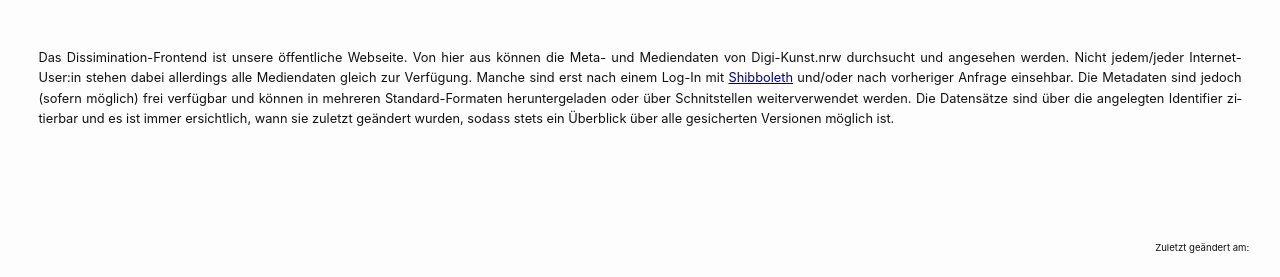
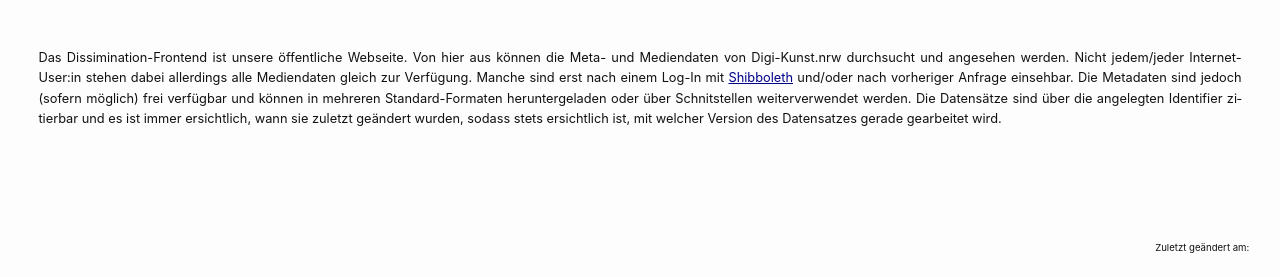
Before and after one commit to christiansievers/site-test, a Jekyll site: the page built from technische-dokumentation/infrastruktur.markdown, in a window 1280 px wide and 900 px high, scrolled down 3985 px, cut to the strip 190-467 px from the top of the window. Built offline with Jekyll 4.4.1, drawn with Linux system fonts in a browser that asks for light colours; a script that is not in the unit is left out.

Commit message:
Text für die Seite Infrastruktur (19)

```diff
--- a/technische-dokumentation/infrastruktur.markdown
+++ b/technische-dokumentation/infrastruktur.markdown
@@ -56,4 +56,4 @@ Das erstellte Daten-Paket enthält alle nötigen Informationen, die zur Langzeit
 
 ## Dissimination-Frontend
 
-Das Dissimination-Frontend ist unsere öffentliche Webseite. Von hier aus können die Meta- und Mediendaten von Digi-Kunst.nrw durchsucht und angesehen werden. Nicht jedem/jeder Internet-User:in stehen dabei allerdings alle Mediendaten gleich zur Verfügung. Manche sind erst nach einem Log-In mit [Shibboleth](https://www.shibboleth.net/) und/oder nach vorheriger Anfrage einsehbar. Die Metadaten sind jedoch (sofern möglich) frei verfügbar und können in mehreren Standard-Formaten heruntergeladen oder über Schnitstellen weiterverwendet werden. Die Datensätze sind über die angelegten Identifier zitierbar und es ist immer ersichtlich, wann sie zuletzt geändert wurden, sodass stets ein Überblick über alle gesicherten Versionen möglich ist.
+Das Dissimination-Frontend ist unsere öffentliche Webseite. Von hier aus können die Meta- und Mediendaten von Digi-Kunst.nrw durchsucht und angesehen werden. Nicht jedem/jeder Internet-User:in stehen dabei allerdings alle Mediendaten gleich zur Verfügung. Manche sind erst nach einem Log-In mit [Shibboleth](https://www.shibboleth.net/) und/oder nach vorheriger Anfrage einsehbar. Die Metadaten sind jedoch (sofern möglich) frei verfügbar und können in mehreren Standard-Formaten heruntergeladen oder über Schnitstellen weiterverwendet werden. Die Datensätze sind über die angelegten Identifier zitierbar und es ist immer ersichtlich, wann sie zuletzt geändert wurden, sodass stets ersichtlich ist, mit welcher Version des Datensatzes gerade gearbeitet wird.
```
